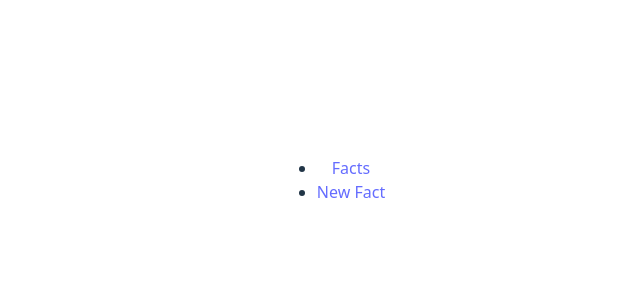
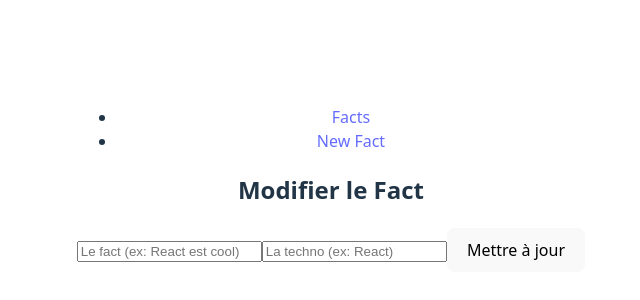
Before and after one commit to AIRASSART64/dev_facts, a React (Vite) app: page /facts/update/1 in a window 1280 px wide. Before the commit this address had no page. Shown: the part 220-520 px from the top of the page, without its empty margins (309-949 px from the left). Built offline with nearby package versions, Linux system fonts and the light colour scheme; no server answers.

Commit message:
update_Fact

```diff
--- a/src/App.jsx
+++ b/src/App.jsx
@@ -5,6 +5,7 @@ import Show from './Show'
 import './App.css'
 import Nav from './Nav'
 import NewFact from './NewFact'
+import Update from './Update'
 
 function App() {
 
@@ -15,6 +16,7 @@ function App() {
         <Route path="/facts" element={< Facts/>}/>
         <Route path="/facts/:id" element={< Show/>}/>
         <Route path="/facts/new" element={<NewFact/>}/>
+        <Route path="/facts/update/:id" element={<Update/>}/>
       </Routes>
     </>
   )
--- a/src/Nav.jsx
+++ b/src/Nav.jsx
@@ -10,7 +10,6 @@ function Nav() {
                 <ul>
                     <li><NavLink to="/facts">Facts</NavLink> </li>
                     <li><NavLink to="/facts/new">New Fact</NavLink> </li>
-
                 </ul>
             </nav>
 
--- a/src/Show.jsx
+++ b/src/Show.jsx
@@ -1,5 +1,6 @@
 import { useEffect, useState } from "react";
 import { useParams, Link } from "react-router-dom";
+import Update from "./Update";
 
 function Show() {
 
@@ -40,6 +41,10 @@ function Show() {
 
         </article>
 
+        {/* <div>
+          <Update />
+        </div> */}
+
         <Link to="/facts">← Quid </Link>
     </>
   );
--- /dev/null
+++ b/src/Update.jsx
@@ -0,0 +1,82 @@
+import { useState, useEffect } from "react";
+import { useParams, useNavigate } from "react-router-dom";
+
+function Update() {
+  const {id } = useParams();
+  const [fact, setFact] = useState("");
+  const [techno, setTechno] = useState("");
+  const [message, setMessage] = useState("");
+
+    useEffect(() => {
+    const fetchFact = async () => {
+        const res = await fetch(`/api/facts/${id}`);
+        if (res.ok) {
+        const data = await res.json();
+        setFact(data.fact);
+        setTechno(data.techno);
+        }
+    };
+    fetchFact();
+  }, [id]);
+
+  const handleSubmit = async (e) => {
+    e.preventDefault(); // Empêche le rechargement de la page pour qu'on puisse envoyer
+
+    try {
+      const response = await fetch(`/api/facts/${id}`, {
+        method: "PUT",
+        headers: {
+          "Content-Type": "application/ld+json",
+        },
+        body: JSON.stringify({"@context": "/api/contexts/Fact", "fact": fact, "techno": techno }),
+      });
+
+      const data = await response.json();
+
+      if (response.ok) {
+        setMessage("Fact modifié avec succès !");
+      } else {
+        console.error("Erreur:", data);
+        setMessage(
+          data.error
+            ? `${data.error}`
+            : "Une erreur est survenue lors de la modification."
+        );
+      }
+    } catch (error) {
+      console.error(error);
+      setMessage("Erreur de connexion au serveur");
+    }
+  };
+
+  return (
+    <form onSubmit={handleSubmit}>
+      <h2>Modifier le Fact</h2>
+      <input
+        type="text"
+        placeholder="Le fact (ex: React est cool)"
+        value={fact}
+        onChange={(e) => setFact(e.target.value)}
+        required
+      />
+
+      <input
+        type="text"
+        placeholder="La techno (ex: React)"
+        value={techno}
+        onChange={(e) => setTechno(e.target.value)}
+        required
+      />
+
+      <button
+        type="submit"
+      >
+        Mettre à jour
+      </button>
+
+      {message && <p>{message}</p>}
+    </form>
+  );
+}
+
+export default Update;
```
